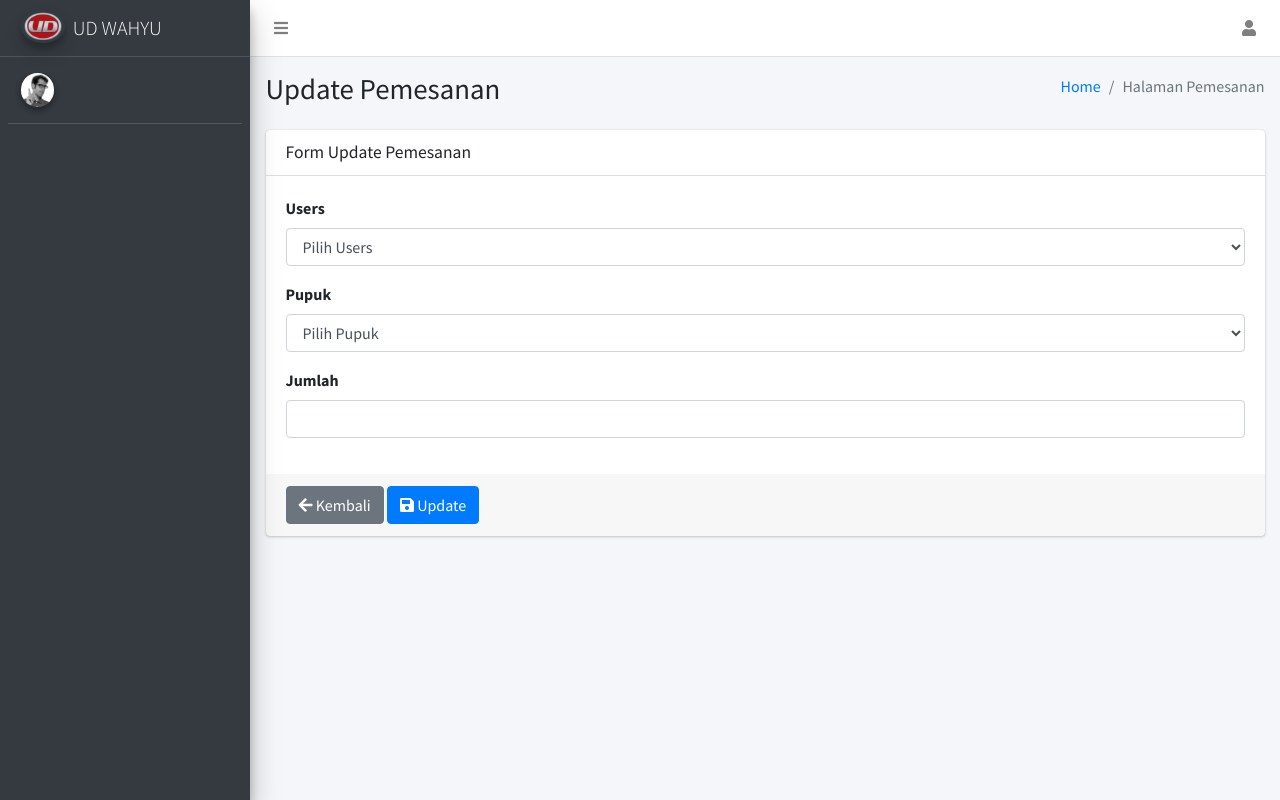
After one commit to rizkyadiryanto14/pupuk, a CodeIgniter app: the page made by application/views/backend/update_pemesanan.php in a window 1280 px wide. The commit adds this page. Run offline with CodeIgniter, Linux system fonts and the light colour scheme; data that the repository does not hold is empty; some libraries are stand-ins or nearby versions.

Commit message:
feature : fix fitur update dan delete

```diff
--- a/application/config/routes.php
+++ b/application/config/routes.php
@@ -28,6 +28,7 @@ $route['pemesanan/get_data_pemesanan'] 	= 'Backend/Pemesanan/get_data_pemesanan'
 $route['pemesanan/api_users']			= 'Backend/Pemesanan/listing_users';
 $route['pemesanan/api_pupuk']			= 'Backend/Pemesanan/listing_pupuk';
 $route['pemesanan/get_snap_token']		= 'Backend/Pemesanan/get_snap_token';
+$route['pemesanan/update_view/(:num)']	= 'Backend/Pemesanan/update_view/$1';
 
 
 //pengiriman
--- a/application/controllers/Backend/Pengiriman.php
+++ b/application/controllers/Backend/Pengiriman.php
@@ -61,10 +61,6 @@ class Pengiriman extends  CI_Controller
 	 * @return void
 	 */
 
-	/**
-	 * @return void
-	 */
-
 	public function update_pengiriman(): void
 	{
 		$post = $this->input->post();
--- a/application/models/Pemesanan_model.php
+++ b/application/models/Pemesanan_model.php
@@ -33,7 +33,7 @@ class Pemesanan_model extends  CI_Model
 
 	public function get_id_pemesanan($id_pemesanan)
 	{
-		return $this->db->get_where('pesanan', array('id_pesanan' => $id_pemesanan))->result();
+		return $this->db->get_where('pesanan', array('id_pesanan' => $id_pemesanan))->row_array();
 	}
 
 	public function update_pemesanan($id_pemesanan, $data)
--- a/application/models/Users_model.php
+++ b/application/models/Users_model.php
@@ -9,4 +9,5 @@ class Users_model extends CI_Model
 	{
 		return $this->db->get('users')->result_array();
 	}
+
 }
--- a/application/views/backend/pemesanan.php
+++ b/application/views/backend/pemesanan.php
@@ -26,7 +26,7 @@
 	<div class="content">
 		<div class="container-fluid">
 			<div class="row">
-				<div class="col-md-6">
+				<div class="col-md-12">
 					<div class="card">
 						<div class="card-header">
 							<button class="btn btn-primary" data-toggle="modal" data-target="#tambahpemesanan">Tambah Pesanan</button>
@@ -49,7 +49,7 @@
 						</div>
 					</div>
 				</div>
-				<div class="col-md-6">
+				<div class="col-md-12">
 					<div class="card">
 						<div class="card-header">
 							<h3 class="card-title">Riwayat Pemesanan</h3>
@@ -105,8 +105,8 @@
 		</div>
 	</div>
 </div>
+
 	<script src="https://code.jquery.com/jquery-3.6.0.min.js"></script>
-	<!-- Masukkan DataTables JS di sini -->
 	<script src="https://cdn.datatables.net/1.10.24/js/jquery.dataTables.min.js"></script>
 
 <script type="text/javascript" src="https://app.sandbox.midtrans.com/snap/snap.js" data-client-key="SB-Mid-client-vvzWW7LzPfbN5mmy"></script>
--- a/application/views/backend/pupuk.php
+++ b/application/views/backend/pupuk.php
@@ -27,7 +27,7 @@
 	<div class="content">
 		<div class="container-fluid">
 			<div class="row">
-				<div class="col-md-6">
+				<div class="col-md-12">
 					<div class="card">
 						<div class="card-header">
 							<?php if($this->session->userdata('role') == 'admin') { ?>
@@ -54,7 +54,7 @@
 						</div>
 					</div>
 				</div>
-				<div class="col-md-6">
+				<div class="col-md-12">
 					<div class="card">
 						<div class="card-header">
 							<h3 class="card-title">Riwayat</h3>
--- a/application/views/backend/subsidi.php
+++ b/application/views/backend/subsidi.php
@@ -43,6 +43,7 @@
 									<th>Tanggal Lahir</th>
 									<th>Kode Kios</th>
 									<th>Nama Kios</th>
+									<th>Action</th>
 								</tr>
 								</thead>
 								<tbody>
@@ -58,6 +59,10 @@
 											<td><?= $item->tanggal_lahir?></td>
 											<td><?= $item->kode_kios?></td>
 											<td><?= $item->nama_kios?></td>
+											<td>
+												<button class="btn btn-info btn-sm"><i class="fas fa-edit"></i></button>
+												<button class="btn btn-danger btn-sm"><i class="fas fa-trash"></i></button>
+											</td>
 										</tr>
 									<?php } ?>
 								</tbody>
--- /dev/null
+++ b/application/views/backend/update_pemesanan.php
@@ -0,0 +1,73 @@
+<?php $this->load->view('templates/header') ?>
+
+<?php $this->load->view('templates/navbar') ?>
+
+<?php $this->load->view('templates/sidebar') ?>
+
+
+<div class="content-wrapper">
+	<!-- Content Header (Page header) -->
+	<div class="content-header">
+		<div class="container-fluid">
+			<div class="row mb-2">
+				<div class="col-sm-6">
+					<h1 class="m-0">Update Pemesanan</h1>
+				</div><!-- /.col -->
+				<div class="col-sm-6">
+					<ol class="breadcrumb float-sm-right">
+						<li class="breadcrumb-item"><a href="<?= base_url('dashboard') ?>">Home</a></li>
+						<li class="breadcrumb-item active">Halaman Pemesanan</li>
+					</ol>
+				</div><!-- /.col -->
+			</div><!-- /.row -->
+		</div><!-- /.container-fluid -->
+	</div>
+	<!-- /.content-header -->
+
+	<section class="content">
+		<div class="container-fluid">
+			<div class="row">
+				<div class="col-md-12">
+					<div class="card">
+						<div class="card-header">
+							<h2 class="card-title">Form Update Pemesanan</h2>
+						</div>
+						<form action="<?= base_url('') ?>" method="post">
+							<div class="card-body">
+								<div class="form-group">
+									<label for="id_users">Users</label>
+									<select name="id_users" id="id_users" class="form-control">
+										<option selected disabled> Pilih Users</option>
+										<?php foreach ($data_users as $item) { ?>
+											<option value="<?= $item->id_penduduk ?>"><?= $item->nama ?></option>
+										<?php } ?>
+									</select>
+								</div>
+								<div class="form-group">
+									<label for="id_penduduk">Pupuk</label>
+									<select name="id_penduduk" id="id_penduduk" class="form-control">
+										<option selected disabled> Pilih Pupuk</option>
+										<?php foreach ($data_pupuk as $item) { ?>
+											<option value="<?= $item->id_pupuk ?>"><?= $item->nama_pupuk ?></option>
+										<?php } ?>
+									</select>
+								</div>
+								<div class="form-group">
+									<label for="jumlah">Jumlah</label>
+									<input type="number" name="jumlah" id="jumlah" class="form-control" value="<?= $data_pemesanan['jumlah'] ?>">
+								</div>
+							</div>
+							<div class="card-footer">
+								<a href="<?= base_url('pemesanan') ?>" class="btn btn-secondary"><i class="fas fa-arrow-left"></i> Kembali</a>
+								<button class="btn btn-primary" type="submit"><i class="fas fa-save"></i> Update</button>
+							</div>
+						</form>
+					</div>
+				</div>
+			</div>
+		</div>
+	</section>
+</div>
+
+
+<?php $this->load->view('templates/footer') ?>
--- a/application/views/templates/sidebar.php
+++ b/application/views/templates/sidebar.php
@@ -5,7 +5,6 @@
 		<img src="<?= base_url() ?>assets/images/logo.png" alt="AdminLTE Logo" class="brand-image img-circle elevation-3" style="opacity: .8">
 		<span class="brand-text font-weight-light">UD WAHYU</span>
 	</a>
-
 	<!-- Sidebar -->
 	<div class="sidebar">
 		<!-- Sidebar user panel (optional) -->
@@ -17,7 +16,6 @@
 				<a href="#" class="d-block"><?=$this->session->userdata('nama') ?></a>
 			</div>
 		</div>
-
 		<!-- Sidebar Menu -->
 		<nav class="mt-2">
 			<?php if ($this->session->userdata('role') == 'admin') { ?>
@@ -59,14 +57,6 @@
 						<i class="nav-icon fas fa-money-bill"></i>
 						<p>
 							Subsidi
-						</p>
-					</a>
-				</li>
-				<li class="nav-item">
-					<a href="<?= base_url('users') ?>" class="nav-link">
-						<i class="nav-icon fas fa-people-carry"></i>
-						<p>
-							Users
 						</p>
 					</a>
 				</li>
```
Also changed, not shown: application/controllers/Backend/Pemesanan.php (+36 -3 lines), application/controllers/Backend/Pupuk.php (+8 -1 lines).
